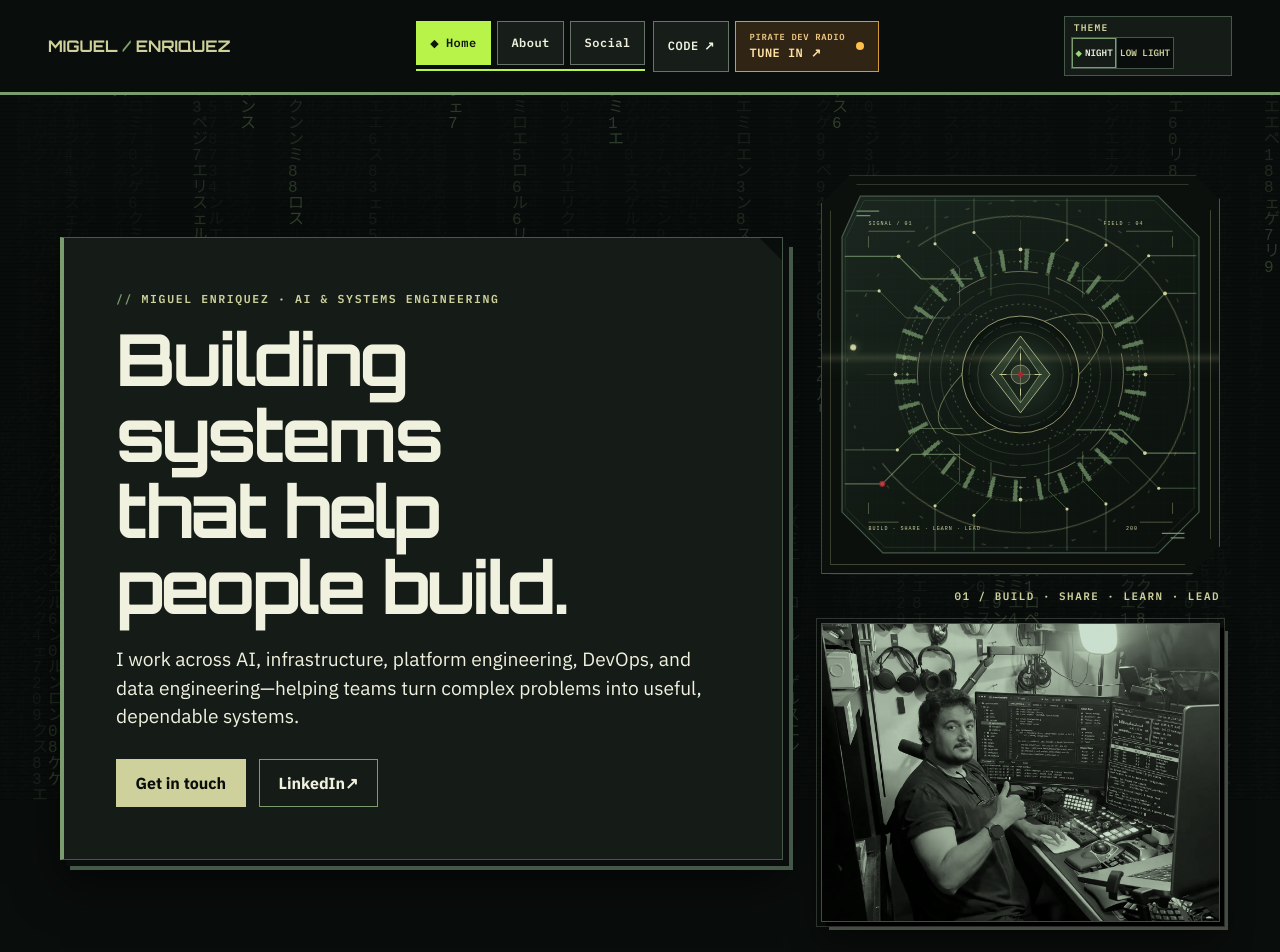
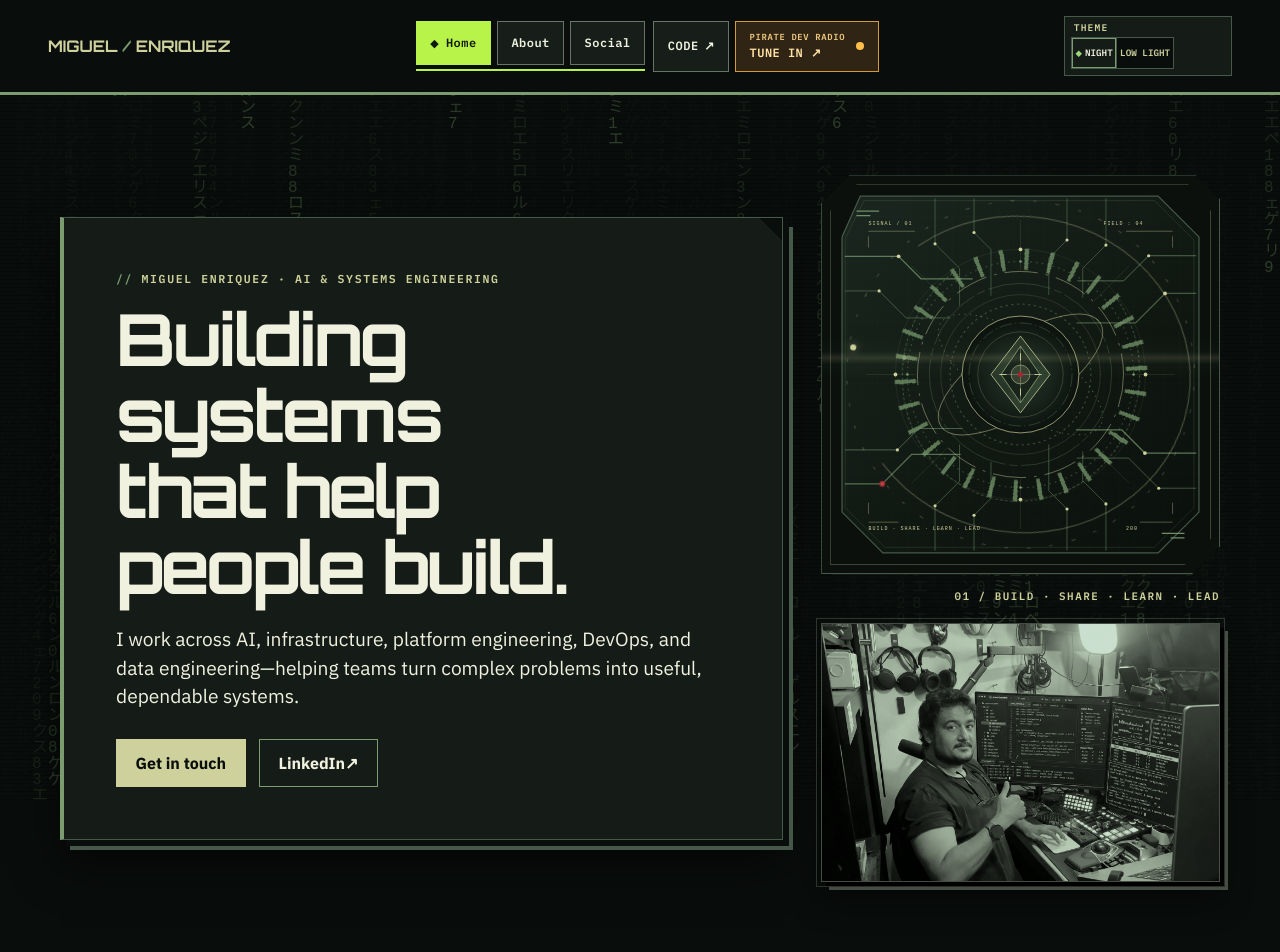
Before and after one commit to ElderMael/portfolio-website, a React (Vite) app: page / in a window 1280 px wide. Shown: the top 952 px of the page. Built offline with nearby package versions, Linux system fonts and the light colour scheme; a web font is replaced by a local one.

Commit message:
style(home): [PORT-005] Crop portrait below workstation

```diff
--- a/src/components/Home.tsx
+++ b/src/components/Home.tsx
@@ -133,7 +133,7 @@ export function Home() {
                     <span className="home-hero-caption">01 / BUILD · SHARE · LEARN · LEAD</span>
                     <img className="home-portrait" src="/miguel-workstation.webp"
                          alt="Miguel Enriquez at his workstation with monitors and audio gear"
-                         width="1448" height="1086" loading="lazy" decoding="async" />
+                         width="1448" height="940" loading="lazy" decoding="async" />
                 </div>
             </section>
 
```
Also changed, not shown: public/miguel-workstation.webp, 1 other file (tests, documents, lock files or other folders).
